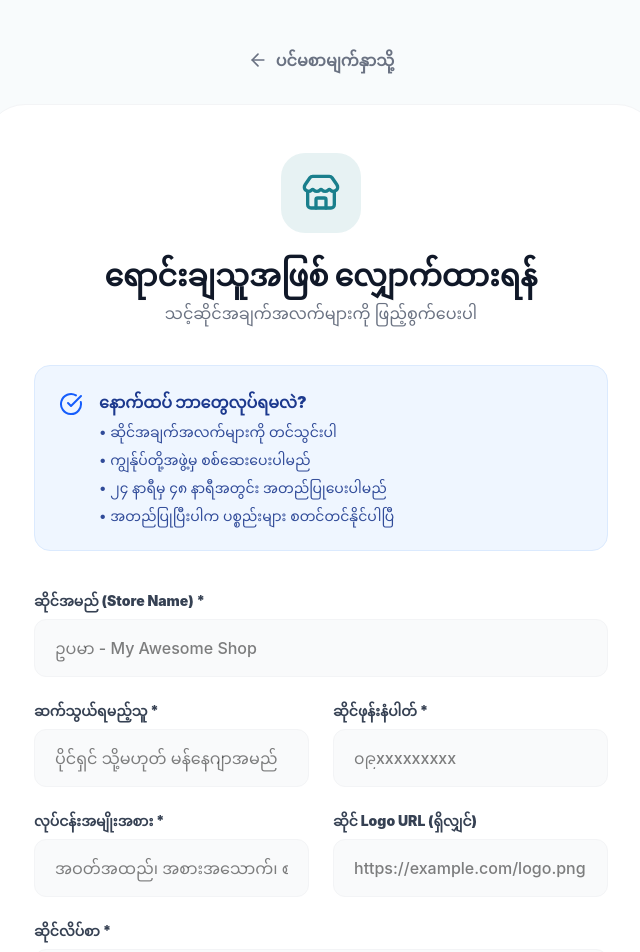
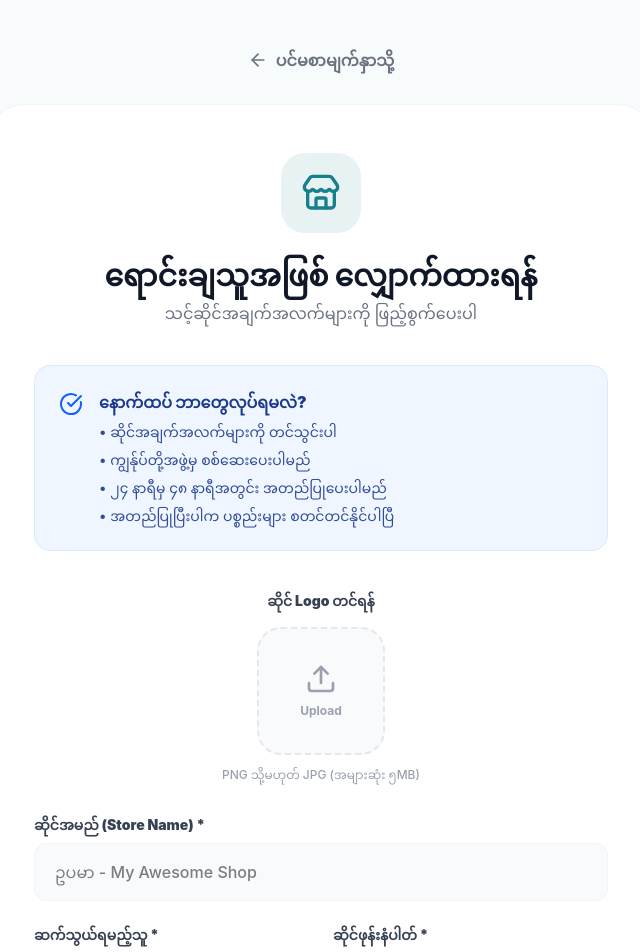
Before and after one commit to hidecard/orderpote, a React (Vite) app: page /become-seller in a window 1280 px wide. Shown: the top 952 px of the page, without its empty margins (319-959 px from the left). Built offline with nearby package versions, Linux system fonts and the light colour scheme.

Commit message:
Change store logo input to file upload in BecomeSeller page

```diff
--- a/src/components/auth/BecomeSeller.tsx
+++ b/src/components/auth/BecomeSeller.tsx
@@ -1,6 +1,6 @@
 import { useState } from 'react';
-import type { FormEvent } from 'react';
-import { Store, CheckCircle, ArrowLeft } from 'lucide-react';
+import type { ChangeEvent, FormEvent } from 'react';
+import { Store, CheckCircle, ArrowLeft, Upload, X } from 'lucide-react';
 import { useAuth } from '../../context/AuthContext';
 import { createStore } from '../../lib/db';
 
@@ -15,6 +15,55 @@ export default function BecomeSeller() {
   const [logoUrl, setLogoUrl] = useState('');
   const [isLoading, setIsLoading] = useState(false);
   const [error, setError] = useState('');
+
+  const readImageAsDataUrl = (file: File): Promise<string> => {
+    return new Promise((resolve, reject) => {
+      const reader = new FileReader();
+      reader.onload = (event) => {
+        const img = new Image();
+        img.onload = () => {
+          const canvas = document.createElement('canvas');
+          const ctx = canvas.getContext('2d');
+          const maxSize = 400; // Logo doesn't need to be very large
+          let { width, height } = img;
+
+          if (width > height && width > maxSize) {
+            height *= maxSize / width;
+            width = maxSize;
+          } else if (height > maxSize) {
+            width *= maxSize / height;
+            height = maxSize;
+          }
+
+          canvas.width = Math.round(width);
+          canvas.height = Math.round(height);
+          ctx?.drawImage(img, 0, 0, canvas.width, canvas.height);
+          resolve(canvas.toDataURL('image/jpeg', 0.8));
+        };
+        img.onerror = reject;
+        img.src = event.target?.result as string;
+      };
+      reader.onerror = reject;
+      reader.readAsDataURL(file);
+    });
+  };
+
+  const handleLogoUpload = async (e: ChangeEvent<HTMLInputElement>) => {
+    const files = e.target.files;
+    if (files && files[0]) {
+      try {
+        const dataUrl = await readImageAsDataUrl(files[0]);
+        setLogoUrl(dataUrl);
+      } catch (err) {
+        console.error('Error uploading logo:', err);
+        setError('Logo upload လုပ်ရာတွင် အမှားအယွင်းရှိနေပါသည်။');
+      }
+    }
+  };
+
+  const removeLogo = () => {
+    setLogoUrl('');
+  };
 
   const handleSubmit = async (e: FormEvent) => {
     e.preventDefault();
@@ -94,6 +143,43 @@ export default function BecomeSeller() {
           )}
 
           <div className="space-y-6">
+            {/* Logo Upload Section */}
+            <div className="flex flex-col items-center justify-center mb-8">
+              <label className="block text-sm font-black text-gray-700 mb-4 text-center w-full">
+                ဆိုင် Logo တင်ရန်
+              </label>
+              <div className="relative group">
+                {logoUrl ? (
+                  <div className="relative">
+                    <img
+                      src={logoUrl}
+                      alt="Store Logo Preview"
+                      className="w-32 h-32 object-cover rounded-3xl border-4 border-gray-50 shadow-md"
+                    />
+                    <button
+                      type="button"
+                      onClick={removeLogo}
+                      className="absolute -top-2 -right-2 bg-red-500 text-white p-1.5 rounded-full shadow-lg hover:bg-red-600 transition-colors"
+                    >
+                      <X className="w-4 h-4" />
+                    </button>
+                  </div>
+                ) : (
+                  <label className="flex flex-col items-center justify-center w-32 h-32 bg-gray-50 border-2 border-dashed border-gray-200 rounded-3xl cursor-pointer hover:border-[#1a7f8c] hover:bg-[#1a7f8c]/5 transition-all group">
+                    <Upload className="w-8 h-8 text-gray-400 group-hover:text-[#1a7f8c] mb-2" />
+                    <span className="text-xs font-bold text-gray-400 group-hover:text-[#1a7f8c]">Upload</span>
+                    <input
+                      type="file"
+                      accept="image/*"
+                      onChange={handleLogoUpload}
+                      className="hidden"
+                    />
+                  </label>
+                )}
+              </div>
+              <p className="mt-3 text-xs text-gray-400 font-medium">PNG သို့မဟုတ် JPG (အများဆုံး ၅MB)</p>
+            </div>
+
             <div>
               <label className="block text-sm font-black text-gray-700 mb-2">
                 ဆိုင်အမည် (Store Name) *
@@ -138,7 +224,6 @@ export default function BecomeSeller() {
               </div>
             </div>
 
-            <div className="grid grid-cols-1 md:grid-cols-2 gap-6">
             <div>
               <label className="block text-sm font-black text-gray-700 mb-2">
                 လုပ်ငန်းအမျိုးအစား *
@@ -151,20 +236,6 @@ export default function BecomeSeller() {
                 placeholder="အဝတ်အထည်၊ အစားအသောက်၊ စသည်..."
                 required
               />
-              </div>
-
-              <div>
-                <label className="block text-sm font-black text-gray-700 mb-2">
-                  ဆိုင် Logo URL (ရှိလျှင်)
-                </label>
-                <input
-                  type="url"
-                  value={logoUrl}
-                  onChange={(e) => setLogoUrl(e.target.value)}
-                  className="w-full px-5 py-4 bg-gray-50 border border-gray-100 rounded-xl focus:ring-2 focus:ring-[#1a7f8c] focus:bg-white focus:border-transparent transition-all outline-none font-medium"
-                  placeholder="https://example.com/logo.png"
-                />
-              </div>
             </div>
 
             <div>
```
Lines whose indentation alone changed are shown as unchanged.
